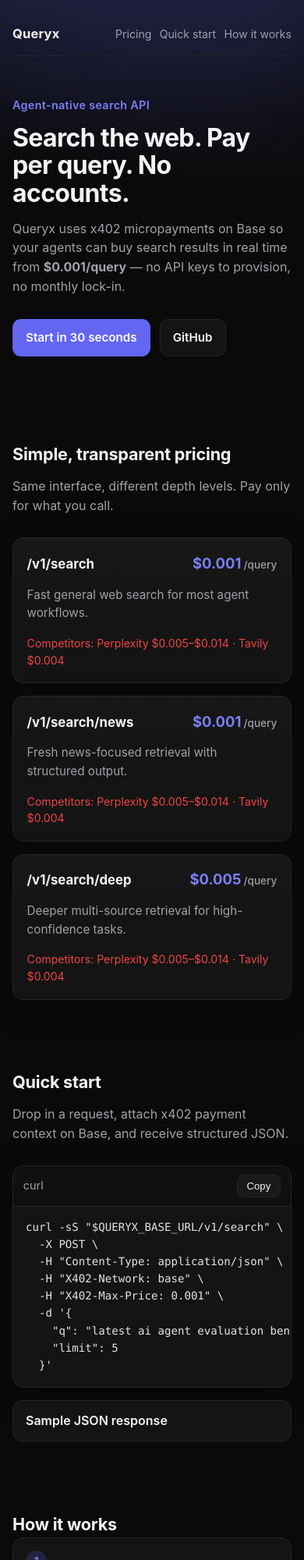
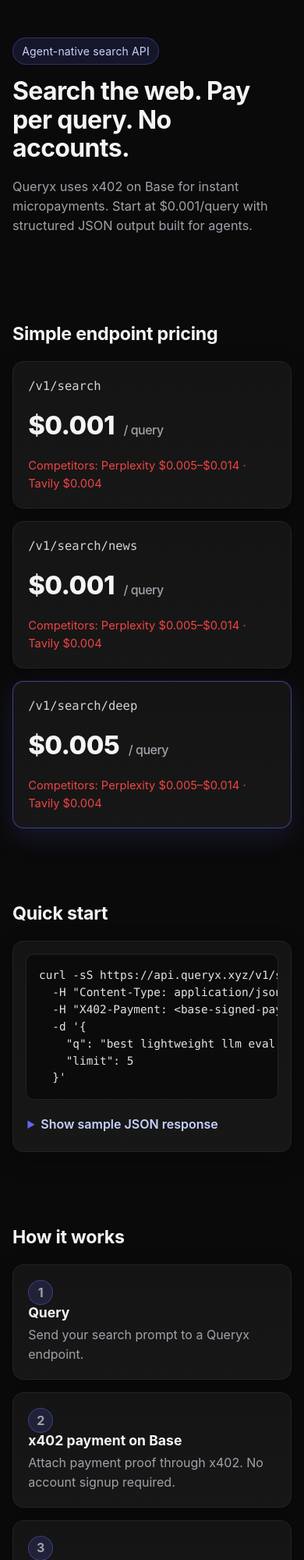
Before and after one commit to langoustine69/queryx, a website: page landing/index.html in a window 390 px wide. Shown: the top 2000 px of the page at 78% size. Drawn offline with Linux system fonts and the light colour scheme.

Commit message:
feat: implement task 0x99024b4e593404877f via TaskMarket agent #24583

```diff
--- a/landing/index.html
+++ b/landing/index.html
@@ -3,200 +3,125 @@
   <head>
     <meta charset="UTF-8" />
     <meta name="viewport" content="width=device-width, initial-scale=1" />
-    <title>Queryx — Agent-Native Search API</title>
+    <title>Queryx — Agent-native search API</title>
     <meta
       name="description"
-      content="Queryx is an agent-native search API with x402 micropayments on Base. Search the web, pay per query, no accounts."
+      content="Queryx is an agent-native search API with x402 payments on Base. Search the web, pay per query, no accounts."
     />
-    <meta name="theme-color" content="#0a0a0a" />
     <link rel="stylesheet" href="./styles.css" />
   </head>
   <body>
-    <header class="hero">
+    <header class="section hero">
       <div class="container">
-        <nav class="topbar" aria-label="Primary">
-          <a class="brand" href="#top" aria-label="Queryx home">Queryx</a>
-          <ul class="nav-links">
-            <li><a href="#pricing">Pricing</a></li>
-            <li><a href="#quickstart">Quick start</a></li>
-            <li><a href="#how">How it works</a></li>
-          </ul>
-        </nav>
-
-        <div class="hero-content" id="top">
-          <p class="eyebrow">Agent-native search API</p>
-          <h1>Search the web. Pay per query. No accounts.</h1>
-          <p class="subheadline">
-            Queryx uses x402 micropayments on Base so your agents can buy search
-            results in real time from <strong>$0.001/query</strong> — no API keys
-            to provision, no monthly lock-in.
-          </p>
-          <div class="hero-actions">
-            <a class="btn btn-primary" href="#quickstart">Start in 30 seconds</a>
-            <a
-              class="btn btn-ghost"
-              href="https://github.com/langoustine69/queryx"
-              target="_blank"
-              rel="noreferrer noopener"
-            >
-              GitHub
-            </a>
-          </div>
-        </div>
+        <p class="badge">Agent-native search API</p>
+        <h1>Search the web. Pay per query. No accounts.</h1>
+        <p class="subheadline">
+          Queryx uses x402 on Base for instant micropayments. Start at $0.001/query with structured JSON output built for agents.
+        </p>
       </div>
     </header>
 
     <main>
-      <section id="pricing" class="section">
+      <section class="section" id="pricing" aria-labelledby="pricing-title">
         <div class="container">
-          <h2>Simple, transparent pricing</h2>
-          <p class="section-copy">
-            Same interface, different depth levels. Pay only for what you call.
-          </p>
-
-          <div class="pricing-grid" role="list" aria-label="Queryx endpoint pricing">
-            <article class="card" role="listitem">
-              <div class="card-head">
-                <h3>/v1/search</h3>
-                <p class="price">$0.001<span>/query</span></p>
-              </div>
-              <p class="card-copy">Fast general web search for most agent workflows.</p>
-              <p class="competitor">
-                Competitors: Perplexity $0.005–$0.014 · Tavily $0.004
-              </p>
+          <h2 id="pricing-title">Simple endpoint pricing</h2>
+          <div class="pricing-grid">
+            <article class="card pricing-card" aria-label="/v1/search pricing">
+              <p class="endpoint">/v1/search</p>
+              <p class="price">$0.001 <span>/ query</span></p>
+              <p class="comparison">Competitors: Perplexity $0.005–$0.014 · Tavily $0.004</p>
             </article>
 
-            <article class="card" role="listitem">
-              <div class="card-head">
-                <h3>/v1/search/news</h3>
-                <p class="price">$0.001<span>/query</span></p>
-              </div>
-              <p class="card-copy">Fresh news-focused retrieval with structured output.</p>
-              <p class="competitor">
-                Competitors: Perplexity $0.005–$0.014 · Tavily $0.004
-              </p>
+            <article class="card pricing-card" aria-label="/v1/search/news pricing">
+              <p class="endpoint">/v1/search/news</p>
+              <p class="price">$0.001 <span>/ query</span></p>
+              <p class="comparison">Competitors: Perplexity $0.005–$0.014 · Tavily $0.004</p>
             </article>
 
-            <article class="card" role="listitem">
-              <div class="card-head">
-                <h3>/v1/search/deep</h3>
-                <p class="price">$0.005<span>/query</span></p>
-              </div>
-              <p class="card-copy">Deeper multi-source retrieval for high-confidence tasks.</p>
-              <p class="competitor">
-                Competitors: Perplexity $0.005–$0.014 · Tavily $0.004
-              </p>
+            <article class="card pricing-card featured" aria-label="/v1/search/deep pricing">
+              <p class="endpoint">/v1/search/deep</p>
+              <p class="price">$0.005 <span>/ query</span></p>
+              <p class="comparison">Competitors: Perplexity $0.005–$0.014 · Tavily $0.004</p>
             </article>
           </div>
         </div>
       </section>
 
-      <section id="quickstart" class="section">
+      <section class="section" id="quick-start" aria-labelledby="quick-start-title">
         <div class="container">
-          <h2>Quick start</h2>
-          <p class="section-copy">
-            Drop in a request, attach x402 payment context on Base, and receive
-            structured JSON.
-          </p>
-
-          <div class="code-shell">
-            <div class="code-toolbar">
-              <span>curl</span>
-              <button id="copy-btn" class="copy-btn" type="button" aria-live="polite">
-                Copy
-              </button>
-            </div>
-            <pre><code id="curl-code">curl -sS "$QUERYX_BASE_URL/v1/search" \
-  -X POST \
+          <h2 id="quick-start-title">Quick start</h2>
+          <div class="card code-card">
+            <pre><code>curl -sS https://api.queryx.xyz/v1/search \
   -H "Content-Type: application/json" \
-  -H "X402-Network: base" \
-  -H "X402-Max-Price: 0.001" \
+  -H "X402-Payment: &lt;base-signed-payment-token&gt;" \
   -d '{
-    "q": "latest ai agent evaluation benchmarks",
+    "q": "best lightweight llm eval libraries",
     "limit": 5
   }'</code></pre>
-          </div>
 
-          <details class="json-details">
-            <summary>Sample JSON response</summary>
-            <pre><code>{
-  "query": "latest ai agent evaluation benchmarks",
-  "endpoint": "/v1/search",
-  "cost_usd": 0.001,
-  "network": "base",
+            <details class="response">
+              <summary>Show sample JSON response</summary>
+              <pre><code>{
+  "query": "best lightweight llm eval libraries",
   "results": [
     {
-      "title": "Comprehensive agent benchmark roundup",
-      "url": "https://example.com/benchmarks",
-      "snippet": "A side-by-side view of modern agent eval suites...",
-      "published_at": "2026-02-26T10:11:12Z"
+      "title": "LangSmith Evals",
+      "url": "https://example.com/langsmith-evals",
+      "snippet": "Flexible eval primitives for LLM applications."
+    },
+    {
+      "title": "OpenEvals",
+      "url": "https://example.com/openevals",
+      "snippet": "Open-source toolkit for lightweight evaluation runs."
     }
-  ]
+  ],
+  "usage": {
+    "endpoint": "/v1/search",
+    "cost_usd": 0.001,
+    "payment_method": "x402",
+    "network": "base"
+  },
+  "took_ms": 184
 }</code></pre>
-          </details>
+            </details>
+          </div>
         </div>
       </section>
 
-      <section id="how" class="section">
+      <section class="section" id="how-it-works" aria-labelledby="how-title">
         <div class="container">
-          <h2>How it works</h2>
-          <div class="steps" role="list" aria-label="How Queryx works">
-            <article class="step" role="listitem">
-              <span class="step-index">1</span>
-              <h3>Send query</h3>
-              <p>Your agent calls a Queryx endpoint with a natural-language query.</p>
+          <h2 id="how-title">How it works</h2>
+          <div class="steps">
+            <article class="card step">
+              <p class="step-num">1</p>
+              <h3>Query</h3>
+              <p>Send your search prompt to a Queryx endpoint.</p>
             </article>
-            <article class="step" role="listitem">
-              <span class="step-index">2</span>
+            <article class="card step">
+              <p class="step-num">2</p>
               <h3>x402 payment on Base</h3>
-              <p>Payment is settled via x402 on Base at the request-level price.</p>
+              <p>Attach payment proof through x402. No account signup required.</p>
             </article>
-            <article class="step" role="listitem">
-              <span class="step-index">3</span>
-              <h3>Get structured JSON</h3>
-              <p>Receive clean, machine-usable results ready for your workflow.</p>
+            <article class="card step">
+              <p class="step-num">3</p>
+              <h3>Structured JSON</h3>
+              <p>Get normalized, agent-ready search results back in milliseconds.</p>
             </article>
           </div>
         </div>
       </section>
     </main>
 
-    <footer class="footer">
+    <footer class="section footer">
       <div class="container footer-inner">
-        <a
-          href="https://github.com/langoustine69/queryx"
-          target="_blank"
-          rel="noreferrer noopener"
-        >
-          GitHub
-        </a>
+        <a href="https://github.com/langoustine69/queryx" aria-label="Queryx GitHub repository">GitHub</a>
         <p>Built by @langoustine69</p>
+        <p class="muted">© <span id="year"></span> Queryx</p>
       </div>
     </footer>
 
     <script>
-      (function () {
-        var copyBtn = document.getElementById("copy-btn");
-        var curlCode = document.getElementById("curl-code");
-        if (!copyBtn || !curlCode || !navigator.clipboard) return;
-
-        copyBtn.addEventListener("click", function () {
-          navigator.clipboard.writeText(curlCode.textContent || "").then(
-            function () {
-              copyBtn.textContent = "Copied";
-              window.setTimeout(function () {
-                copyBtn.textContent = "Copy";
-              }, 1400);
-            },
-            function () {
-              copyBtn.textContent = "Failed";
-              window.setTimeout(function () {
-                copyBtn.textContent = "Copy";
-              }, 1400);
-            }
-          );
-        });
-      })();
+      document.getElementById("year").textContent = new Date().getFullYear();
     </script>
   </body>
 </html>
--- a/landing/styles.css
+++ b/landing/styles.css
@@ -1,15 +1,14 @@
 :root {
   --bg: #0a0a0a;
   --surface: #141414;
-  --surface-2: #101010;
+  --surface-2: #171717;
+  --accent: #6366f1;
   --text: #f4f4f5;
   --muted: #a1a1aa;
-  --accent: #6366f1;
-  --accent-strong: #7c7ff8;
+  --border: #232323;
   --danger: #ef4444;
-  --border: #252525;
   --radius: 14px;
-  --shadow: 0 10px 40px rgba(0, 0, 0, 0.35);
+  --shadow: 0 10px 30px rgba(0, 0, 0, 0.28);
 }
 
 *,
@@ -18,327 +17,230 @@
   box-sizing: border-box;
 }
 
-html,
-body {
-  margin: 0;
-  padding: 0;
-}
-
 html {
+  color-scheme: dark;
   scroll-behavior: smooth;
 }
 
 body {
+  margin: 0;
   background: var(--bg);
   color: var(--text);
-  font-family: Inter, system-ui, -apple-system, Segoe UI, Roboto, Helvetica, Arial, sans-serif;
+  font-family: Inter, system-ui, -apple-system, "Segoe UI", Roboto, "Helvetica Neue", Arial, sans-serif;
   line-height: 1.55;
   text-rendering: optimizeLegibility;
 }
 
-a {
-  color: inherit;
-  text-decoration: none;
-}
-
 .container {
-  width: min(1120px, calc(100% - 2rem));
+  width: min(1100px, calc(100% - 2rem));
   margin-inline: auto;
 }
 
-.hero {
-  background:
-    radial-gradient(900px 450px at 15% -10%, rgba(99, 102, 241, 0.2), transparent 60%),
-    radial-gradient(700px 380px at 85% 0%, rgba(99, 102, 241, 0.14), transparent 65%),
-    var(--bg);
-  padding-top: 1rem;
+.section {
+  padding: 4rem 0;
 }
 
-.topbar {
-  display: flex;
-  align-items: center;
-  justify-content: space-between;
-  min-height: 64px;
-  border-bottom: 1px solid var(--border);
+.hero {
+  padding-top: 6rem;
+  padding-bottom: 3rem;
 }
 
-.brand {
-  font-weight: 700;
-  letter-spacing: 0.2px;
-  font-size: 1.03rem;
+.badge {
+  display: inline-flex;
+  margin: 0 0 1rem;
+  padding: 0.35rem 0.7rem;
+  border: 1px solid rgba(99, 102, 241, 0.35);
+  border-radius: 999px;
+  background: rgba(99, 102, 241, 0.14);
+  color: #c7d2fe;
+  font-size: 0.875rem;
+  letter-spacing: 0.01em;
 }
 
-.nav-links {
+h1,
+h2,
+h3 {
   margin: 0;
-  padding: 0;
-  list-style: none;
-  display: flex;
-  gap: 1rem;
-}
-
-.nav-links a {
-  color: var(--muted);
-  font-size: 0.95rem;
-}
-
-.nav-links a:hover {
-  color: var(--text);
-}
-
-.hero-content {
-  padding: 4.5rem 0 4rem;
-  max-width: 780px;
-}
-
-.eyebrow {
-  margin: 0;
-  color: var(--accent-strong);
-  font-weight: 600;
-  letter-spacing: 0.3px;
-  font-size: 0.9rem;
+  line-height: 1.15;
 }
 
 h1 {
-  font-size: clamp(2rem, 4.8vw, 3.5rem);
-  line-height: 1.1;
-  margin: 0.8rem 0 1rem;
+  max-width: 20ch;
+  font-size: clamp(2rem, 5vw, 3.9rem);
+  font-weight: 750;
   letter-spacing: -0.02em;
 }
 
 .subheadline {
-  margin: 0 0 1.8rem;
+  max-width: 62ch;
+  margin-top: 1.1rem;
   color: var(--muted);
-  max-width: 65ch;
-  font-size: clamp(1rem, 1.25vw, 1.15rem);
-}
-
-.hero-actions {
-  display: flex;
-  flex-wrap: wrap;
-  gap: 0.75rem;
-}
-
-.btn {
-  border: 1px solid var(--border);
-  border-radius: 11px;
-  padding: 0.72rem 1rem;
-  font-weight: 600;
-  font-size: 0.95rem;
-  transition: transform 120ms ease, border-color 120ms ease, background-color 120ms ease;
-}
-
-.btn:hover {
-  transform: translateY(-1px);
-}
-
-.btn-primary {
-  background: var(--accent);
-  border-color: transparent;
-  color: #fff;
-}
-
-.btn-primary:hover {
-  background: var(--accent-strong);
-}
-
-.btn-ghost {
-  background: var(--surface);
-  color: var(--text);
-}
-
-.section {
-  padding: 3.6rem 0;
+  font-size: clamp(1.02rem, 2vw, 1.2rem);
 }
 
 h2 {
-  margin: 0;
-  font-size: clamp(1.35rem, 2.5vw, 2rem);
+  margin-bottom: 1.35rem;
+  font-size: clamp(1.45rem, 2.8vw, 2.1rem);
   letter-spacing: -0.01em;
 }
 
-.section-copy {
-  margin: 0.7rem 0 1.8rem;
-  color: var(--muted);
+.card {
+  background: linear-gradient(180deg, var(--surface), var(--surface-2));
+  border: 1px solid var(--border);
+  border-radius: var(--radius);
+  box-shadow: var(--shadow);
 }
 
 .pricing-grid {
   display: grid;
+  gap: 1rem;
   grid-template-columns: repeat(3, minmax(0, 1fr));
-  gap: 1rem;
 }
 
-.card {
-  background: linear-gradient(180deg, rgba(255, 255, 255, 0.015), transparent 45%), var(--surface);
-  border: 1px solid var(--border);
-  border-radius: var(--radius);
-  padding: 1.1rem;
-  box-shadow: var(--shadow);
+.pricing-card {
+  padding: 1.2rem;
 }
 
-.card-head {
-  display: flex;
-  justify-content: space-between;
-  align-items: baseline;
-  gap: 1rem;
+.pricing-card.featured {
+  border-color: rgba(99, 102, 241, 0.55);
+  box-shadow: 0 12px 35px rgba(99, 102, 241, 0.15);
 }
 
-.card h3 {
-  margin: 0;
-  font-size: 1.05rem;
+.endpoint {
+  margin: 0 0 0.8rem;
+  font-size: 0.97rem;
+  color: #d4d4d8;
+  font-family: ui-monospace, SFMono-Regular, Menlo, Monaco, Consolas, "Liberation Mono", monospace;
 }
 
 .price {
   margin: 0;
-  color: var(--accent-strong);
-  font-size: 1.15rem;
-  font-weight: 700;
-  white-space: nowrap;
+  font-size: 2.05rem;
+  font-weight: 760;
+  letter-spacing: -0.015em;
 }
 
 .price span {
   color: var(--muted);
   font-weight: 500;
-  font-size: 0.85rem;
-  margin-left: 0.2rem;
+  font-size: 1rem;
+  margin-left: 0.3rem;
 }
 
-.card-copy {
-  color: var(--muted);
-  margin: 0.9rem 0 1rem;
-  font-size: 0.95rem;
+.comparison {
+  margin: 0.95rem 0 0;
+  font-size: 0.92rem;
+  color: var(--danger);
 }
 
-.competitor {
-  margin: 0;
-  color: var(--danger);
-  font-size: 0.88rem;
-}
-
-.code-shell {
-  border: 1px solid var(--border);
-  background: var(--surface);
-  border-radius: var(--radius);
+.code-card {
+  padding: 1rem;
   overflow: hidden;
-  box-shadow: var(--shadow);
-}
-
-.code-toolbar {
-  display: flex;
-  align-items: center;
-  justify-content: space-between;
-  background: var(--surface-2);
-  border-bottom: 1px solid var(--border);
-  padding: 0.65rem 0.8rem;
-  color: var(--muted);
-  font-size: 0.9rem;
-}
-
-.copy-btn {
-  border: 1px solid var(--border);
-  background: #191919;
-  color: var(--text);
-  border-radius: 9px;
-  padding: 0.4rem 0.75rem;
-  font-size: 0.82rem;
-  cursor: pointer;
-}
-
-.copy-btn:hover {
-  border-color: #3a3a3a;
 }
 
 pre {
   margin: 0;
   padding: 1rem;
+  border-radius: 10px;
+  border: 1px solid var(--border);
+  background: #0b0b0b;
   overflow-x: auto;
-  font-size: 0.88rem;
-  line-height: 1.5;
-  color: #e4e4e7;
+  font-size: 0.9rem;
+  line-height: 1.45;
 }
 
 code {
-  font-family: ui-monospace, SFMono-Regular, Menlo, Monaco, Consolas, Liberation Mono, monospace;
+  color: #e4e4e7;
+  font-family: ui-monospace, SFMono-Regular, Menlo, Monaco, Consolas, "Liberation Mono", monospace;
 }
 
-.json-details {
-  margin-top: 1rem;
-  border: 1px solid var(--border);
-  border-radius: 12px;
-  background: var(--surface);
-  overflow: hidden;
+.response {
+  margin-top: 0.85rem;
 }
 
-.json-details summary {
+.response > summary {
   cursor: pointer;
-  list-style: none;
-  padding: 0.8rem 1rem;
+  color: #c7d2fe;
+  user-select: none;
   font-weight: 600;
-  color: var(--text);
-  border-bottom: 1px solid transparent;
+  padding: 0.35rem 0.15rem;
 }
 
-.json-details[open] summary {
-  border-bottom-color: var(--border);
-}
-
-.json-details summary::-webkit-details-marker {
-  display: none;
+.response > summary::marker {
+  color: var(--accent);
 }
 
 .steps {
   display: grid;
+  gap: 1rem;
   grid-template-columns: repeat(3, minmax(0, 1fr));
-  gap: 1rem;
 }
 
 .step {
-  border: 1px solid var(--border);
-  border-radius: var(--radius);
-  background: var(--surface);
-  padding: 1rem;
+  position: relative;
+  padding: 1.2rem;
 }
 
-.step-index {
-  display: inline-flex;
-  width: 1.7rem;
-  height: 1.7rem;
-  border-radius: 999px;
-  align-items: center;
-  justify-content: center;
-  background: rgba(99, 102, 241, 0.2);
-  color: var(--accent-strong);
+.step-num {
+  width: 2rem;
+  height: 2rem;
+  margin: 0 0 0.75rem;
+  display: inline-grid;
+  place-items: center;
+  border-radius: 50%;
+  background: rgba(99, 102, 241, 0.16);
+  color: #c7d2fe;
+  border: 1px solid rgba(99, 102, 241, 0.4);
   font-weight: 700;
-  font-size: 0.85rem;
-  margin-bottom: 0.6rem;
 }
 
 .step h3 {
-  margin: 0 0 0.45rem;
-  font-size: 1rem;
+  font-size: 1.1rem;
+  margin-bottom: 0.35rem;
 }
 
 .step p {
   margin: 0;
   color: var(--muted);
-  font-size: 0.95rem;
 }
 
 .footer {
-  border-top: 1px solid var(--border);
-  margin-top: 2rem;
+  padding-top: 2rem;
+  padding-bottom: 2.4rem;
 }
 
 .footer-inner {
-  min-height: 72px;
   display: flex;
+  align-items: center;
   justify-content: space-between;
-  align-items: center;
-  color: var(--muted);
-  gap: 0.75rem;
+  gap: 0.8rem;
+  border-top: 1px solid var(--border);
+  padding-top: 1.2rem;
+  flex-wrap: wrap;
 }
 
 .footer a {
-  color: var(--text);
+  color: #c7d2fe;
+  text-decoration: none;
+}
+
+.footer a:hover {
+  color: #e0e7ff;
+}
+
+.footer p {
+  margin: 0;
+}
+
+.muted {
+  color: var(--muted);
+}
+
+a:focus-visible,
+summary:focus-visible {
+  outline: 2px solid var(--accent);
+  outline-offset: 2px;
+  border-radius: 6px;
 }
 
 @media (max-width: 900px) {
@@ -347,33 +249,12 @@ code {
     grid-template-columns: 1fr;
   }
 
-  .hero-content {
-    padding-top: 3.25rem;
-  }
-}
-
-@media (max-width: 620px) {
-  .topbar {
-    min-height: 56px;
-  }
-
-  .nav-links {
-    gap: 0.65rem;
-  }
-
-  .nav-links a {
-    font-size: 0.88rem;
+  .hero {
+    padding-top: 4.75rem;
   }
 
   .section {
-    padding: 2.8rem 0;
-  }
-
-  .footer-inner {
-    flex-direction: column;
-    justify-content: center;
-    text-align: center;
-    padding: 0.9rem 0;
+    padding: 3rem 0;
   }
 }
 
@@ -382,7 +263,10 @@ code {
     scroll-behavior: auto;
   }
 
-  .btn {
-    transition: none;
+  *,
+  *::before,
+  *::after {
+    animation: none !important;
+    transition: none !important;
   }
 }
```
